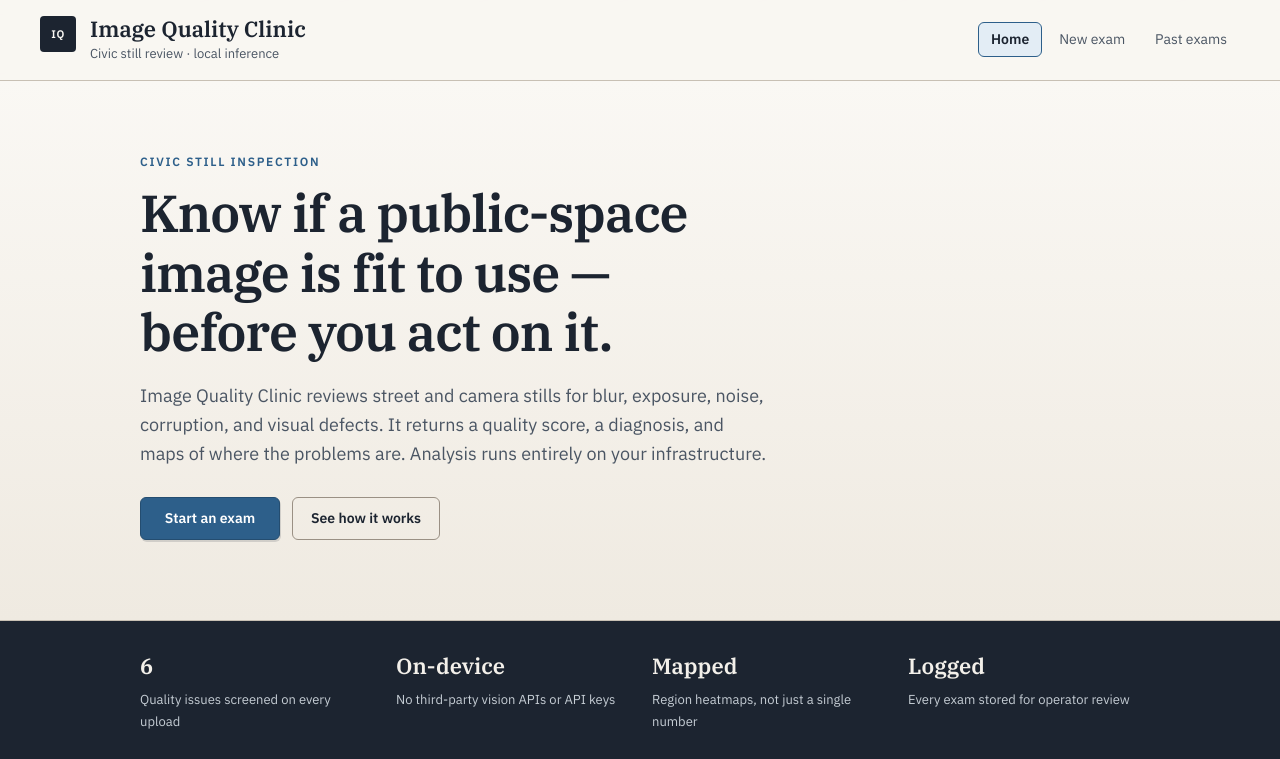
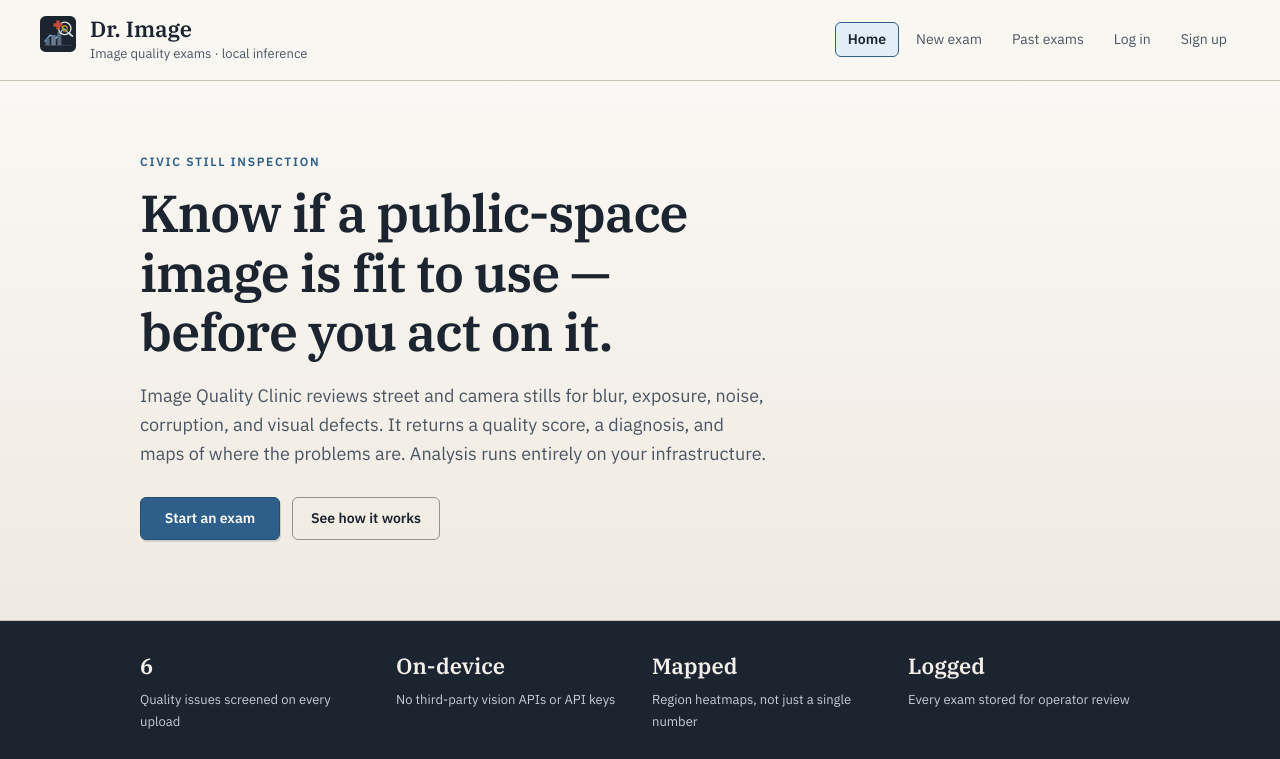
Before and after one commit to purumishra10/smartcity-iiith, a React (Vite) app in the folder frontend/: page / in a window 1280 px wide. Shown: the top 759 px of the page. Built offline with nearby package versions, Linux system fonts and the light colour scheme; no server answers.

Commit message:
feat(frontend): integrate auth tokens into API client and update application routing

```diff
--- a/frontend/src/App.jsx
+++ b/frontend/src/App.jsx
@@ -1,21 +1,26 @@
 import { Link, NavLink, Route, Routes, useLocation } from "react-router-dom";
+import { AuthProvider, useAuth } from "./AuthContext.jsx";
+import BrandMark from "./BrandMark.jsx";
 import Exam from "./pages/Exam.jsx";
 import History from "./pages/History.jsx";
 import Home from "./pages/Home.jsx";
 import Intake from "./pages/Intake.jsx";
+import Login from "./pages/Login.jsx";
+import Signup from "./pages/Signup.jsx";
 
-export default function App() {
+function Shell() {
   const { pathname } = useLocation();
   const isHome = pathname === "/";
+  const { user, logout } = useAuth();
 
   return (
     <div className={isHome ? "layout layout--home" : "layout layout--app"}>
       <header className="topbar">
-        <Link to="/" className="brand" aria-label="Image Quality Clinic home">
-          <span className="mark">IQ</span>
+        <Link to="/" className="brand" aria-label="Dr. Image home">
+          <BrandMark />
           <span>
-            <strong>Image Quality Clinic</strong>
-            <em>Civic still review · local inference</em>
+            <strong>Dr. Image</strong>
+            <em>Image quality exams · local inference</em>
           </span>
         </Link>
         <nav>
@@ -24,6 +29,19 @@ export default function App() {
           </NavLink>
           <NavLink to="/intake">New exam</NavLink>
           <NavLink to="/history">Past exams</NavLink>
+          {user ? (
+            <>
+              <span className="nav-user">{user.email}</span>
+              <button type="button" className="nav-text" onClick={logout}>
+                Log out
+              </button>
+            </>
+          ) : (
+            <>
+              <NavLink to="/login">Log in</NavLink>
+              <NavLink to="/signup">Sign up</NavLink>
+            </>
+          )}
         </nav>
       </header>
       <main>
@@ -32,8 +50,18 @@ export default function App() {
           <Route path="/intake" element={<Intake />} />
           <Route path="/exam/:id" element={<Exam />} />
           <Route path="/history" element={<History />} />
+          <Route path="/login" element={<Login />} />
+          <Route path="/signup" element={<Signup />} />
         </Routes>
       </main>
     </div>
   );
 }
+
+export default function App() {
+  return (
+    <AuthProvider>
+      <Shell />
+    </AuthProvider>
+  );
+}
--- a/frontend/src/api.js
+++ b/frontend/src/api.js
@@ -7,6 +7,10 @@ async function parse(res) {
     throw new Error(typeof detail === "string" ? detail : JSON.stringify(detail));
   }
   return data;
+}
+
+function opts(init = {}) {
+  return { credentials: "include", ...init };
 }
 
 export function assetUrl(path) {
@@ -19,21 +23,59 @@ export async function analyzeImage(file, context) {
   const body = new FormData();
   body.append("file", file);
   if (context) body.append("context", context);
-  const res = await fetch(`${prefix}/api/analyze`, { method: "POST", body });
+  const res = await fetch(`${prefix}/api/analyze`, opts({ method: "POST", body }));
   return parse(res);
 }
 
 export async function listAnalyses() {
-  const res = await fetch(`${prefix}/api/analyses`);
+  const res = await fetch(`${prefix}/api/analyses`, opts());
   return parse(res);
 }
 
 export async function getAnalysis(id) {
-  const res = await fetch(`${prefix}/api/analyses/${id}`);
+  const res = await fetch(`${prefix}/api/analyses/${id}`, opts());
   return parse(res);
 }
 
-export async function health() {
-  const res = await fetch(`${prefix}/health`);
+export async function getMe() {
+  const res = await fetch(`${prefix}/api/me`, opts());
   return parse(res);
 }
+
+export async function signup(email, password) {
+  const res = await fetch(
+    `${prefix}/api/auth/signup`,
+    opts({
+      method: "POST",
+      headers: { "Content-Type": "application/json" },
+      body: JSON.stringify({ email, password }),
+    })
+  );
+  return parse(res);
+}
+
+export async function login(email, password) {
+  const res = await fetch(
+    `${prefix}/api/auth/login`,
+    opts({
+      method: "POST",
+      headers: { "Content-Type": "application/json" },
+      body: JSON.stringify({ email, password }),
+    })
+  );
+  return parse(res);
+}
+
+export async function logout() {
+  const res = await fetch(`${prefix}/api/auth/logout`, opts({ method: "POST" }));
+  return parse(res);
+}
+
+export function reportUrl(id) {
+  return assetUrl(`/api/analyses/${id}/report.pdf`);
+}
+
+export async function health() {
+  const res = await fetch(`${prefix}/health`, opts());
+  return parse(res);
+}
```
